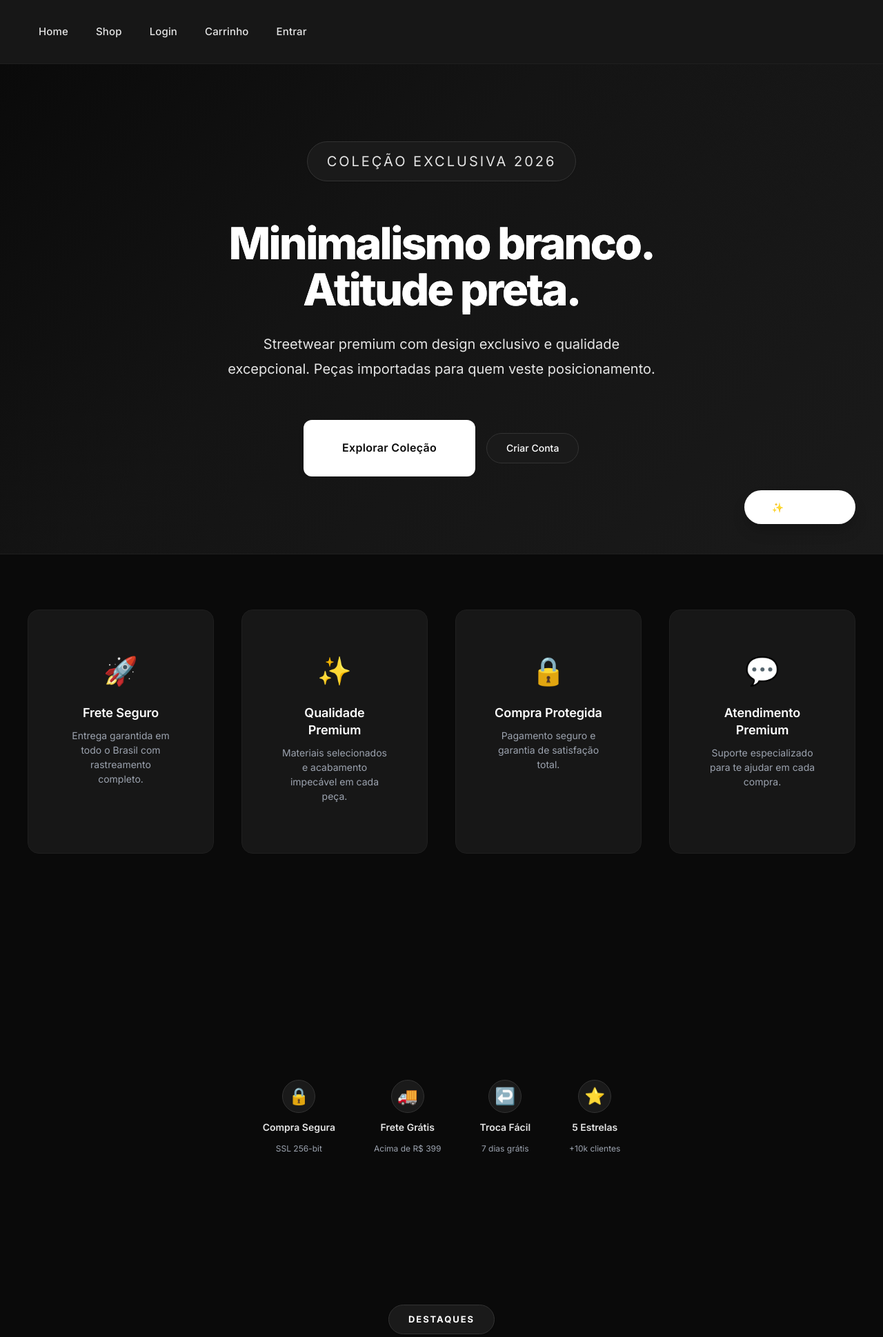
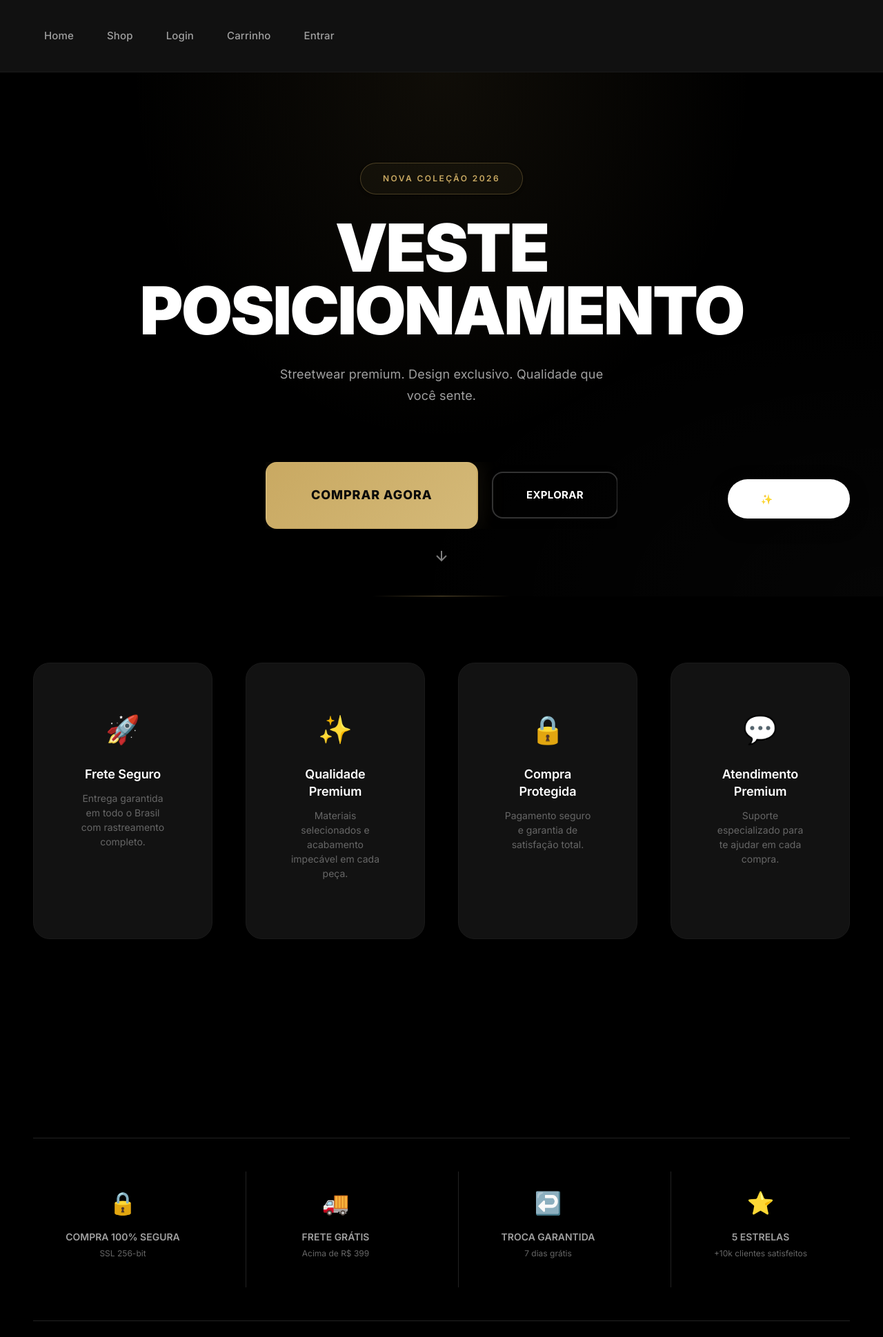
Before and after one commit to Davidpupp/novra, a Flask app: page / in a window 1280 px wide. Shown: the top 1939 px of the page at 69% size. Run offline with Flask 3, Linux system fonts and the light colour scheme; data comes from the database, SQL or seed files in the repository.

Commit message:
Transform site into premium luxury brand - Nike/Farfetch aesthetic with gold accents, premium typography, ultra-clean layout

```diff
--- a/static/styles.css
+++ b/static/styles.css
@@ -1,67 +1,87 @@
 :root {
-  /* Premium Dark Theme - NØVRA */
-  --bg-start: #0a0a0a;
-  --bg-mid-light: #141414;
+  /* LUXURY DARK THEME - NØVRA Premium */
+  --bg-primary: #000000;
+  --bg-secondary: #0a0a0a;
+  --bg-tertiary: #111111;
+  --bg-elevated: #1a1a1a;
+  --bg-card: #141414;
+
+  /* Keep compatibility with old vars */
+  --bg-start: #000000;
+  --bg-mid-light: #111111;
   --bg-mid: #1a1a1a;
-  --bg-end: #0f0f0f;
+  --bg-end: #0a0a0a;
 
-  --surface: #1a1a1a;
-  --surface-glass: rgba(26, 26, 26, 0.85);
+  --surface: #141414;
+  --surface-glass: rgba(20, 20, 20, 0.95);
   --surface-dark: #0a0a0a;
 
+  /* Premium Text Colors */
   --text-primary: #ffffff;
-  --text-secondary: #e5e5e5;
-  --text-muted: #9ca3af;
+  --text-secondary: #a0a0a0;
+  --text-muted: #666666;
   --text-light: #ffffff;
+  --text-gold: #c9a962;
 
+  /* Premium Accent - Gold/Diamond */
   --primary: #ffffff;
-  --primary-light: #f0f0f0;
-  --accent: #ffffff;
-  --accent-hover: #e0e0e0;
+  --primary-light: #f5f5f5;
+  --accent: #c9a962;
+  --accent-hover: #d4b978;
+  --accent-glow: rgba(201, 169, 98, 0.3);
 
-  --border: #333333;
-  --border-subtle: #1f1f1f;
-  --border-dark: #404040;
+  /* Borders - Refined */
+  --border: #222222;
+  --border-subtle: #1a1a1a;
+  --border-light: #333333;
+  --border-gold: rgba(201, 169, 98, 0.3);
 
-  --success: #059669;
-  --warning: #d97706;
-  --danger: #dc2626;
-  --info: #2563eb;
+  /* Status Colors - Premium */
+  --success: #22c55e;
+  --warning: #f59e0b;
+  --danger: #ef4444;
+  --info: #3b82f6;
 
-  /* Typography */
-  --font-display: 'Inter', -apple-system, BlinkMacSystemFont, sans-serif;
-  --font-body: 'Inter', -apple-system, BlinkMacSystemFont, sans-serif;
+  /* Typography - Luxury Fonts */
+  --font-display: 'Inter', -apple-system, BlinkMacSystemFont, 'Segoe UI', sans-serif;
+  --font-body: 'Inter', -apple-system, BlinkMacSystemFont, 'Segoe UI', sans-serif;
+  --font-mono: 'SF Mono', Monaco, monospace;
 
-  /* Premium Spacing */
-  --space-xs: 0.375rem;
-  --space-sm: 0.625rem;
-  --space-md: 1rem;
-  --space-lg: 1.75rem;
-  --space-xl: 2.5rem;
-  --space-2xl: 3.5rem;
-  --space-3xl: 5rem;
-  --space-4xl: 7rem;
+  /* Spacing - Generous & Premium */
+  --space-xs: 0.5rem;
+  --space-sm: 0.75rem;
+  --space-md: 1.25rem;
+  --space-lg: 2rem;
+  --space-xl: 3rem;
+  --space-2xl: 4rem;
+  --space-3xl: 6rem;
+  --space-4xl: 8rem;
 
-  /* Border Radius */
-  --radius-sm: 0.375rem;
-  --radius-md: 0.5rem;
-  --radius-lg: 0.75rem;
-  --radius-xl: 1rem;
-  --radius-2xl: 1.5rem;
+  /* Border Radius - Modern */
+  --radius-sm: 0.5rem;
+  --radius-md: 0.75rem;
+  --radius-lg: 1rem;
+  --radius-xl: 1.5rem;
+  --radius-2xl: 2rem;
   --radius-full: 9999px;
 
-  /* Premium Shadows */
-  --shadow-sm: 0 1px 3px rgba(0, 0, 0, 0.06), 0 1px 2px rgba(0, 0, 0, 0.04);
-  --shadow-md: 0 4px 8px rgba(0, 0, 0, 0.08), 0 2px 4px rgba(0, 0, 0, 0.06);
-  --shadow-lg: 0 12px 20px rgba(0, 0, 0, 0.12), 0 6px 12px rgba(0, 0, 0, 0.08);
-  --shadow-xl: 0 24px 40px rgba(0, 0, 0, 0.15), 0 12px 24px rgba(0, 0, 0, 0.10);
-  --shadow-2xl: 0 32px 64px rgba(0, 0, 0, 0.20), 0 16px 32px rgba(0, 0, 0, 0.12);
-  --shadow-premium: 0 4px 20px rgba(0, 0, 0, 0.08);
+  /* Shadows - Deep & Premium */
+  --shadow-sm: 0 2px 4px rgba(0, 0, 0, 0.3);
+  --shadow-md: 0 4px 12px rgba(0, 0, 0, 0.4);
+  --shadow-lg: 0 8px 24px rgba(0, 0, 0, 0.5);
+  --shadow-xl: 0 16px 48px rgba(0, 0, 0, 0.6);
+  --shadow-2xl: 0 24px 64px rgba(0, 0, 0, 0.7);
+  --shadow-gold: 0 0 40px rgba(201, 169, 98, 0.15);
+  --shadow-premium: 0 4px 24px rgba(0, 0, 0, 0.4);
 
-  /* Transitions */
-  --transition-fast: 150ms ease;
-  --transition-base: 250ms ease;
-  --transition-slow: 400ms ease;
+  /* Transitions - Smooth */
+  --transition-fast: 200ms cubic-bezier(0.4, 0, 0.2, 1);
+  --transition-base: 300ms cubic-bezier(0.4, 0, 0.2, 1);
+  --transition-slow: 500ms cubic-bezier(0.4, 0, 0.2, 1);
+
+  /* Layout */
+  --container-max: 1400px;
+  --header-height: 80px;
 
   --scroll-progress: 0;
 }
@@ -333,78 +353,101 @@ nav a:hover::after {
   }
 }
 
-/* Premium Hero Section */
+/* LUXURY HERO SECTION - Nike/Farfetch Style */
 .hero {
-  min-height: 85vh;
-  display: grid;
-  place-content: center;
-  gap: var(--space-2xl);
-  padding: var(--space-4xl) var(--space-xl);
+  min-height: 95vh;
+  display: flex;
+  flex-direction: column;
+  justify-content: center;
+  align-items: center;
+  gap: var(--space-xl);
+  padding: calc(var(--header-height) + var(--space-xl)) var(--space-xl) var(--space-3xl);
   text-align: center;
-  background: linear-gradient(
-    135deg,
-    var(--bg-start) 0%,
-    var(--bg-mid-light) 40%,
-    var(--bg-mid) 100%
-  );
-  border-bottom: 1px solid var(--border-subtle);
+  background: var(--bg-primary);
   position: relative;
   overflow: hidden;
 }
 
+/* Premium Background with subtle texture */
 .hero::before {
   content: '';
   position: absolute;
-  top: -30%;
-  right: -30%;
-  width: 80%;
-  height: 80%;
-  background: radial-gradient(circle, rgba(10, 10, 10, 0.04) 0%, transparent 70%);
-  animation: float 25s ease-in-out infinite;
+  top: 0;
+  left: 0;
+  right: 0;
+  bottom: 0;
+  background:
+    radial-gradient(ellipse at top, rgba(201, 169, 98, 0.08) 0%, transparent 50%),
+    radial-gradient(ellipse at bottom right, rgba(255, 255, 255, 0.02) 0%, transparent 40%);
   pointer-events: none;
 }
 
+/* Gold accent line */
 .hero::after {
   content: '';
   position: absolute;
-  bottom: -20%;
-  left: -20%;
-  width: 60%;
-  height: 60%;
-  background: radial-gradient(circle, rgba(10, 10, 10, 0.03) 0%, transparent 70%);
-  animation: float 30s ease-in-out infinite reverse;
-  pointer-events: none;
-}
-
-@keyframes float {
-  0%, 100% { transform: translate(0, 0) rotate(0deg); }
-  33% { transform: translate(-20px, -20px) rotate(120deg); }
-  66% { transform: translate(20px, -10px) rotate(240deg); }
+  bottom: 0;
+  left: 50%;
+  transform: translateX(-50%);
+  width: 200px;
+  height: 1px;
+  background: linear-gradient(90deg, transparent, var(--accent), transparent);
+  opacity: 0.5;
 }
 
 .hero-content {
   position: relative;
   z-index: 1;
-  max-width: 1000px;
+  max-width: 900px;
   margin: 0 auto;
+  display: flex;
+  flex-direction: column;
+  align-items: center;
+  gap: var(--space-lg);
 }
 
-.hero h1 {
-  max-width: 18ch;
-  margin: 0 auto var(--space-lg);
-  letter-spacing: -0.04em;
-  line-height: 1.05;
-  font-weight: 800;
-  background: linear-gradient(135deg, var(--text-primary) 0%, var(--text-secondary) 100%);
-  -webkit-background-clip: text;
-  background-clip: text;
-  animation: heroText 1s ease-out;
+/* Tag - Luxury Label */
+.hero .tag {
+  font-size: 0.75rem;
+  letter-spacing: 0.2em;
+  font-weight: 600;
+  color: var(--accent);
+  border: 1px solid var(--border-gold);
+  background: rgba(201, 169, 98, 0.05);
+  padding: var(--space-sm) var(--space-lg);
+  animation: fadeInDown 0.8s ease-out;
 }
 
-@keyframes heroText {
+/* Main Title - Bold Impact */
+.hero h1 {
+  max-width: 14ch;
+  margin: 0;
+  letter-spacing: -0.03em;
+  line-height: 0.95;
+  font-weight: 900;
+  font-size: clamp(3rem, 8vw, 6rem);
+  text-transform: uppercase;
+  color: var(--text-primary);
+  animation: fadeInUp 1s ease-out 0.2s backwards;
+}
+
+/* Subtitle - Elegant */
+.hero p {
+  margin: 0;
+  max-width: 45ch;
+  font-size: 1.125rem;
+  color: var(--text-secondary);
+  line-height: 1.7;
+  font-weight: 400;
+  letter-spacing: 0.01em;
+  animation: fadeInUp 1s ease-out 0.4s backwards;
+}
+
+/* Animations */
+@keyframes fadeInUp {
   from {
     opacity: 0;
-    transform: translateY(30px);
+    transform: translateY(40px);
   }
   to {
     opacity: 1;
@@ -412,14 +455,15 @@ nav a:hover::after {
   }
 }
 
-.hero p {
-  margin: 0 auto var(--space-2xl);
-  max-width: 50ch;
-  font-size: 1.25rem;
-  color: var(--text-secondary);
-  line-height: 1.8;
-  font-weight: 400;
-  animation: heroText 1s ease-out 0.2s backwards;
+@keyframes fadeInDown {
+  from {
+    opacity: 0;
+    transform: translateY(-20px);
+  }
+  to {
+    opacity: 1;
+    transform: translateY(0);
+  }
 }
 
 .tag {
@@ -449,7 +493,7 @@ nav a:hover::after {
   max-width: 640px;
 }
 
-/* Premium Buttons */
+/* ULTRA PREMIUM BUTTONS - Luxury Style */
 .btn {
   display: inline-flex;
   align-items: center;
@@ -460,7 +504,7 @@ nav a:hover::after {
   color: var(--surface-dark);
   padding: var(--space-md) var(--space-xl);
   border-radius: var(--radius-lg);
-  font-weight: 600;
+  font-weight: 700;
   font-size: 0.9375rem;
   letter-spacing: 0.02em;
   border: none;
@@ -470,6 +514,8 @@ nav a:hover::after {
   box-shadow: var(--shadow-md);
   position: relative;
   overflow: hidden;
+  text-transform: uppercase;
+  min-height: 48px;
 }
 
 .btn::before {
@@ -480,7 +526,7 @@ nav a:hover::after {
   width: 0;
   height: 0;
   border-radius: 50%;
-  background: rgba(255, 255, 255, 0.1);
+  background: rgba(255, 255, 255, 0.2);
   transform: translate(-50%, -50%);
   transition: width 0.6s ease, height 0.6s ease;
 }
@@ -491,36 +537,58 @@ nav a:hover::after {
 }
 
 .btn:hover {
-  transform: translateY(-3px);
-  box-shadow: var(--shadow-xl);
-  background: var(--primary-light);
+  transform: translateY(-2px) scale(1.02);
+  box-shadow: var(--shadow-xl), var(--shadow-gold);
+  background: var(--accent);
+  color: var(--surface-dark);
 }
 
 .btn:active {
-  transform: translateY(-1px);
+  transform: translateY(0) scale(0.98);
   box-shadow: var(--shadow-md);
 }
 
+/* BUY NOW - Ultra Strong CTA */
+.btn-buy {
+  background: linear-gradient(135deg, var(--accent) 0%, var(--accent-hover) 100%);
+  color: var(--surface-dark);
+  font-weight: 800;
+  font-size: 1rem;
+  padding: var(--space-lg) var(--space-2xl);
+  letter-spacing: 0.05em;
+  box-shadow: var(--shadow-lg), var(--shadow-gold);
+  border: 2px solid transparent;
+}
+
+.btn-buy:hover {
+  background: linear-gradient(135deg, var(--accent-hover) 0%, #e8d5a8 100%);
+  box-shadow: var(--shadow-2xl), 0 0 60px rgba(201, 169, 98, 0.4);
+  transform: translateY(-3px) scale(1.03);
+  border-color: var(--accent);
+}
+
 .btn-secondary {
-  background: var(--surface);
+  background: transparent;
   color: var(--text-primary);
-  border: 1px solid var(--border);
+  border: 2px solid var(--border-light);
 }
 
 .btn-secondary::before {
-  background: rgba(0, 0, 0, 0.05);
+  background: rgba(255, 255, 255, 0.05);
 }
 
 .btn-secondary:hover {
-  background: var(--bg-mid-light);
-  border-color: var(--text-secondary);
-  transform: translateY(-3px);
-  box-shadow: var(--shadow-lg);
+  background: var(--surface);
+  border-color: var(--accent);
+  color: var(--accent);
+  transform: translateY(-2px);
+  box-shadow: var(--shadow-lg), var(--shadow-gold);
 }
 
 .btn-large {
   padding: var(--space-lg) var(--space-2xl);
-  font-size: 1rem;
+  font-size: 1.125rem;
+  min-height: 56px;
 }
 
 .chip {
--- a/templates/home.html
+++ b/templates/home.html
@@ -1,18 +1,31 @@
 {% extends "base.html" %}
 {% block title %}{{ store_name }} | Home{% endblock %}
 {% block content %}
-<!-- Premium Hero Section -->
+<!-- LUXURY HERO SECTION - Nike/Farfetch Style -->
 <section class="hero reveal">
   <div class="hero-content">
-    <p class="tag">Coleção Exclusiva 2026</p>
-    <h1>Minimalismo branco. Atitude preta.</h1>
-    <p>Streetwear premium com design exclusivo e qualidade excepcional. Peças importadas para quem veste posicionamento.</p>
+    <p class="tag">NOVA COLEÇÃO 2026</p>
+    <h1>VESTE<br/>POSICIONAMENTO</h1>
+    <p>Streetwear premium. Design exclusivo. Qualidade que você sente.</p>
     <div class="inline-actions">
-      <a class="btn btn-large" href="{{ url_for('catalog') }}">Explorar Coleção</a>
-      <a class="chip" href="{{ url_for('customer_register') }}">Criar Conta</a>
+      <a class="btn btn-large btn-buy" href="{{ url_for('catalog') }}">COMPRAR AGORA</a>
+      <a class="btn btn-secondary" href="{{ url_for('catalog') }}">EXPLORAR</a>
     </div>
   </div>
+  <!-- Scroll indicator -->
+  <div style="position: absolute; bottom: var(--space-xl); left: 50%; transform: translateX(-50%); opacity: 0.5; animation: bounce 2s infinite;">
+    <svg width="24" height="24" viewBox="0 0 24 24" fill="none" stroke="currentColor" stroke-width="2">
+      <path d="M12 5v14M19 12l-7 7-7-7"/>
+    </svg>
+  </div>
 </section>
+
+<style>
+  @keyframes bounce {
+    0%, 100% { transform: translateX(-50%) translateY(0); }
+    50% { transform: translateX(-50%) translateY(10px); }
+  }
+</style>
 
 <!-- Benefits Section -->
 <section class="container reveal">
@@ -40,38 +53,38 @@
   </div>
 </section>
 
-<!-- Premium Trust Seals -->
-<section class="container reveal">
-  <div class="trust-seals">
-    <div class="trust-seal">
-      <div class="trust-seal-icon">🔒</div>
-      <p class="trust-seal-title">Compra Segura</p>
-      <p class="trust-seal-desc">SSL 256-bit</p>
+<!-- LUXURY TRUST BAR - Premium Guarantees -->
+<section class="container reveal" style="padding-top: var(--space-2xl); padding-bottom: var(--space-2xl);">
+  <div style="display: grid; grid-template-columns: repeat(4, 1fr); gap: var(--space-xl); border-top: 1px solid var(--border); border-bottom: 1px solid var(--border); padding: var(--space-xl) 0;">
+    <div style="text-align: center; padding: var(--space-md);">
+      <div style="font-size: 2rem; margin-bottom: var(--space-sm); color: var(--accent);">🔒</div>
+      <p style="font-weight: 600; font-size: 0.875rem; margin-bottom: 0.25rem;">COMPRA 100% SEGURA</p>
+      <p class="muted" style="font-size: 0.75rem;">SSL 256-bit</p>
     </div>
-    <div class="trust-seal">
-      <div class="trust-seal-icon">🚚</div>
-      <p class="trust-seal-title">Frete Grátis</p>
-      <p class="trust-seal-desc">Acima de R$ 399</p>
+    <div style="text-align: center; padding: var(--space-md); border-left: 1px solid var(--border);">
+      <div style="font-size: 2rem; margin-bottom: var(--space-sm); color: var(--accent);">🚚</div>
+      <p style="font-weight: 600; font-size: 0.875rem; margin-bottom: 0.25rem;">FRETE GRÁTIS</p>
+      <p class="muted" style="font-size: 0.75rem;">Acima de R$ 399</p>
     </div>
-    <div class="trust-seal">
-      <div class="trust-seal-icon">↩️</div>
-      <p class="trust-seal-title">Troca Fácil</p>
-      <p class="trust-seal-desc">7 dias grátis</p>
+    <div style="text-align: center; padding: var(--space-md); border-left: 1px solid var(--border);">
+      <div style="font-size: 2rem; margin-bottom: var(--space-sm); color: var(--accent);">↩️</div>
+      <p style="font-weight: 600; font-size: 0.875rem; margin-bottom: 0.25rem;">TROCA GARANTIDA</p>
+      <p class="muted" style="font-size: 0.75rem;">7 dias grátis</p>
     </div>
-    <div class="trust-seal">
-      <div class="trust-seal-icon">⭐</div>
-      <p class="trust-seal-title">5 Estrelas</p>
-      <p class="trust-seal-desc">+10k clientes</p>
+    <div style="text-align: center; padding: var(--space-md); border-left: 1px solid var(--border);">
+      <div style="font-size: 2rem; margin-bottom: var(--space-sm); color: var(--accent);">⭐</div>
+      <p style="font-weight: 600; font-size: 0.875rem; margin-bottom: 0.25rem;">5 ESTRELAS</p>
+      <p class="muted" style="font-size: 0.75rem;">+10k clientes satisfeitos</p>
     </div>
   </div>
 </section>
 
-<!-- Featured Products -->
+<!-- LUXURY FEATURED PRODUCTS - Premium Showcase -->
 <section class="container reveal">
   <div style="text-align: center; margin-bottom: var(--space-3xl);">
-    <p class="tag">Destaques</p>
-    <h2 style="margin-bottom: var(--space-md);">Coleção Premium</h2>
-    <p class="muted" style="max-width: 600px; margin: 0 auto;">Peças selecionadas com design exclusivo e qualidade excepcional.</p>
+    <p class="tag" style="color: var(--accent); border-color: var(--border-gold);">DESTAQUES</p>
+    <h2 style="margin-bottom: var(--space-md); font-size: clamp(2rem, 5vw, 3rem); font-weight: 800; letter-spacing: -0.02em;">COLEÇÃO PREMIUM</h2>
+    <p class="muted" style="max-width: 600px; margin: 0 auto; font-size: 1.125rem;">Peças selecionadas com design exclusivo e qualidade excepcional.</p>
   </div>
   <div class="product-grid">
     {% for product in featured %}
```
